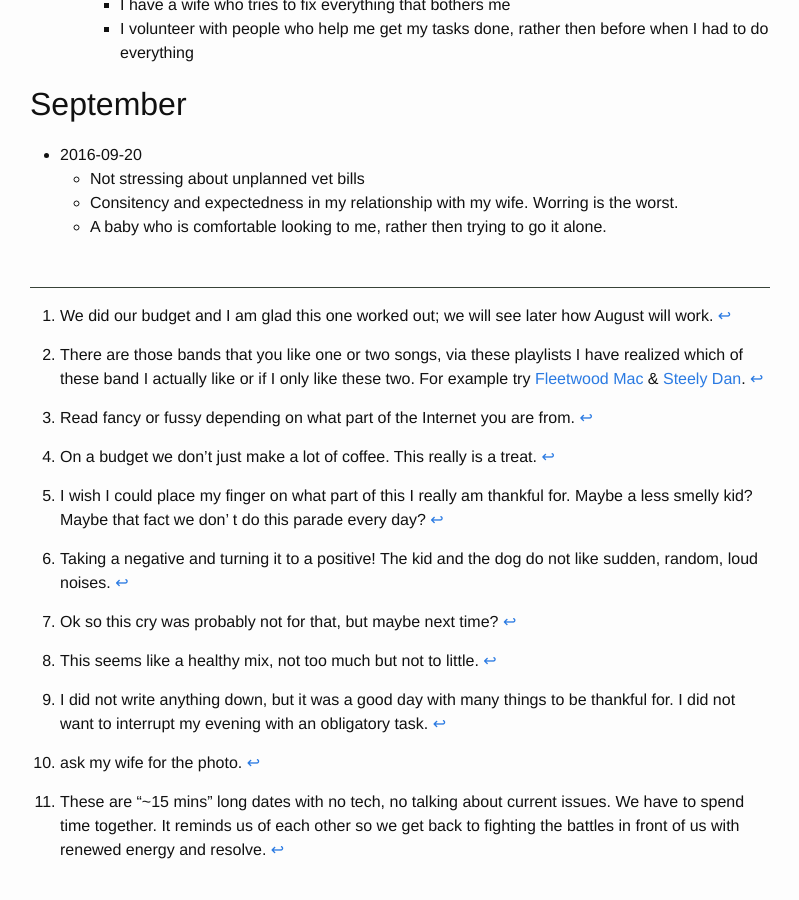
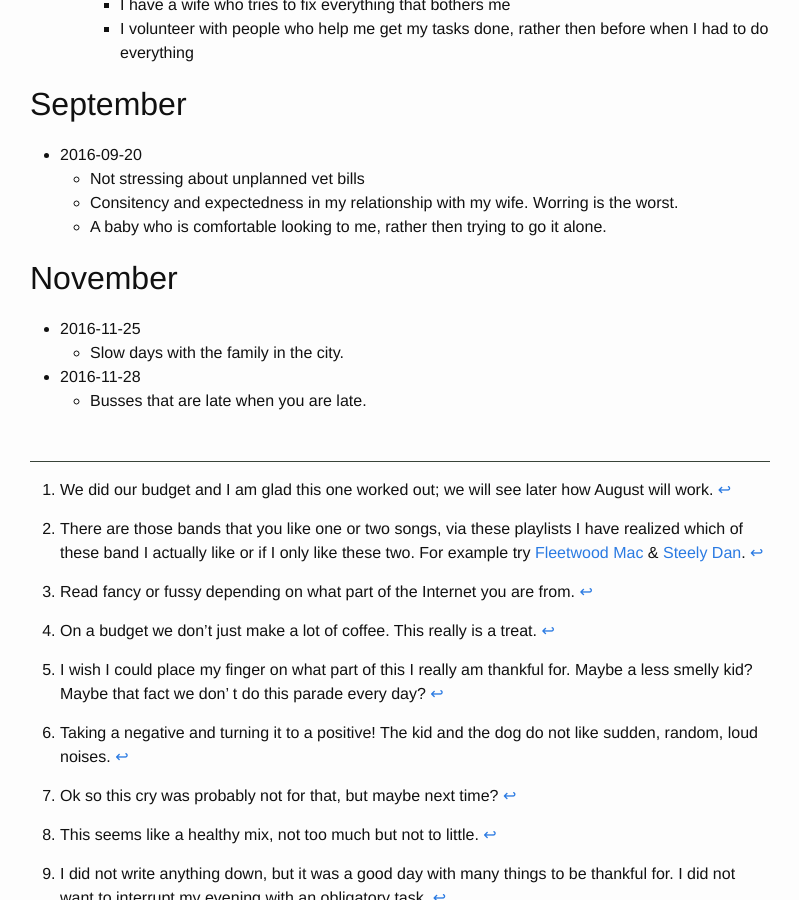
Before and after one commit to benjaminrose/benjaminrose.github.io, a Jekyll site: the page built from thanks.md, in a window 1280 px wide and 900 px high, scrolled down 5419 px. Shown: the whole window, without its empty margins (240-1039 px from the left). Built offline with Jekyll 4.4.1, drawn with Linux system fonts in a browser that asks for light colours.

Commit message:
Update thanks.md

```diff
--- a/thanks.md
+++ b/thanks.md
@@ -248,3 +248,10 @@ I started this project as a challenge from my pastor; I continued it past a week
     - Not stressing about unplanned vet bills
     - Consitency and expectedness in my relationship with my wife. Worring is the worst.
     - A baby who is comfortable looking to me, rather then trying to go it alone.
+
+## November
+
+* 2016-11-25
+    - Slow days with the family in the city.
+* 2016-11-28
+    - Busses that are late when you are late.
```
